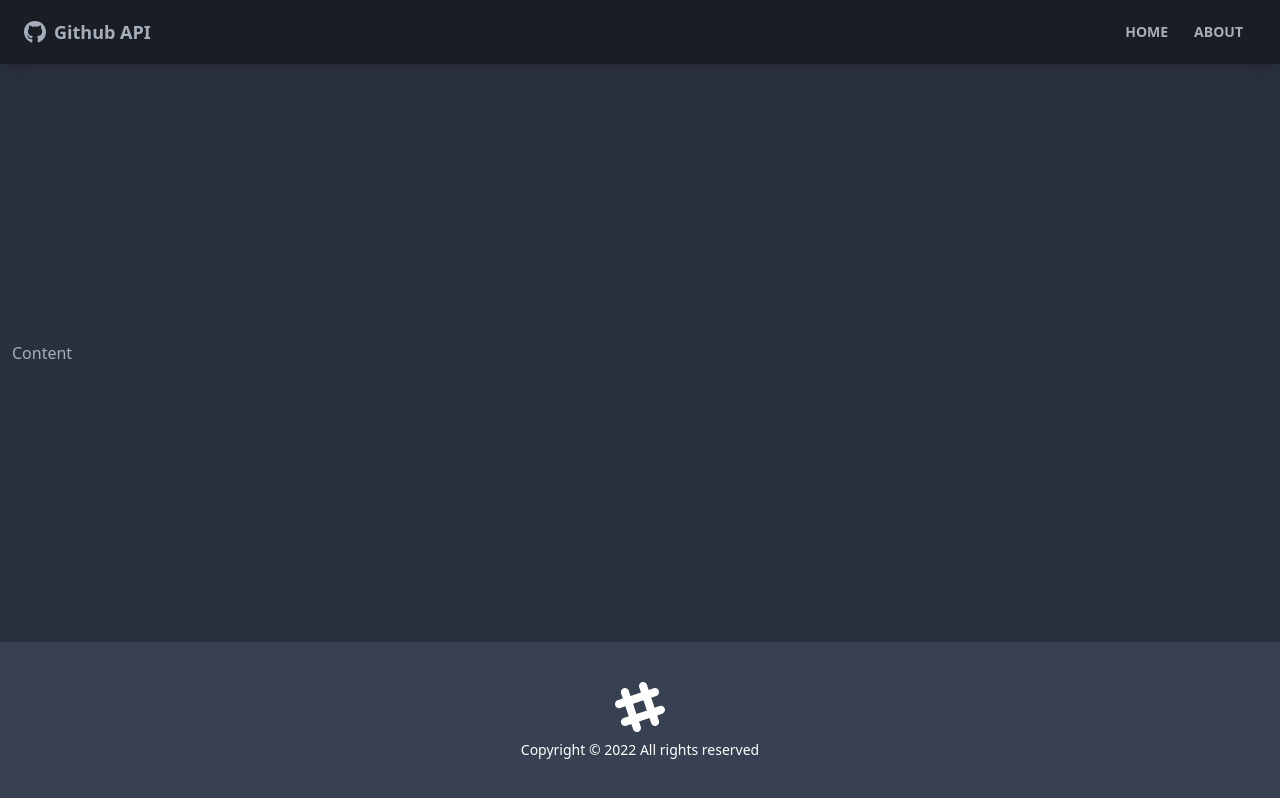
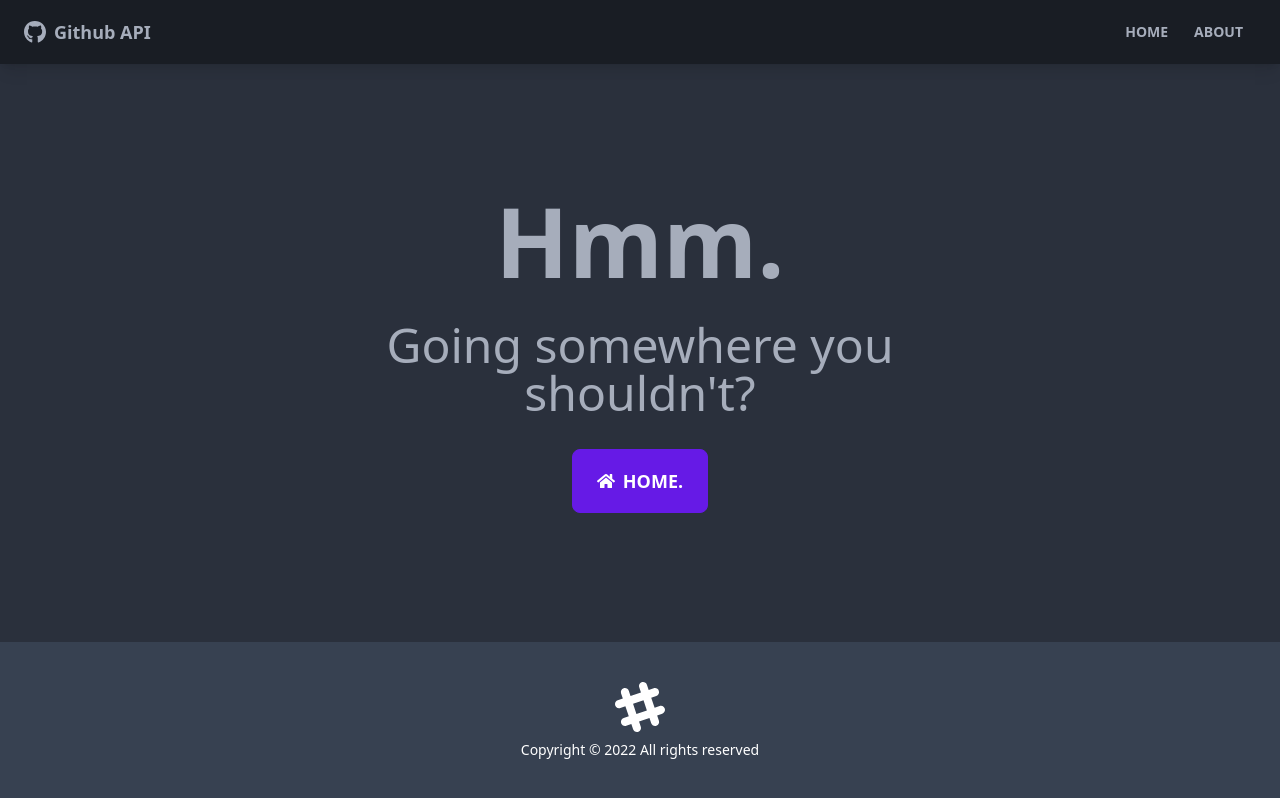
Before and after one commit to cuadchris/github_api, a React (Create React App) app: page /notfound in a window 1280 px wide. Built offline with nearby package versions, Linux system fonts and the light colour scheme.

Commit message:
routes + some pages set up

```diff
--- a/src/App.js
+++ b/src/App.js
@@ -1,6 +1,9 @@
-import { BrowserRouter } from "react-router-dom";
+import { BrowserRouter, Route, Routes } from "react-router-dom";
 import Footer from "./components/layout/Footer";
 import { NavBar } from "./components/layout/NavBar";
+import { About } from "./pages/About";
+import { Home } from "./pages/Home";
+import { NotFound } from "./pages/NotFound";
 
 function App() {
   return (
@@ -8,8 +11,15 @@
       <div className="flex flex-col justify-between h-screen">
         <NavBar />
 
-        <main className="container mx-auto px-3 pb-12">Content</main>
-        <Footer/>
+        <main className="container mx-auto px-3 pb-12">
+          <Routes>
+            <Route path="/" element={<Home />} />
+            <Route path="/about" element={<About />} />
+            <Route path="/notfound" element={<NotFound />} />
+            <Route path="/*" element={<NotFound />} />
+          </Routes>
+        </main>
+        <Footer />
       </div>
     </BrowserRouter>
   );
--- /dev/null
+++ b/src/pages/About.jsx
@@ -0,0 +1,12 @@
+
+
+export const About = () => {
+  return (
+    <div>
+        <h1 className="text-6xl mb-4">Github API</h1>
+        <p className='mb-4 text-2xl font-light'>
+        A React app that consumes Githubs API to search user profiles and view details. Enjoy.
+      </p>
+    </div>
+  )
+}
--- /dev/null
+++ b/src/pages/Home.jsx
@@ -0,0 +1,9 @@
+
+
+export const Home = () => {
+  return (
+    <div>
+        <h1 className="text-6xl">Welcome</h1>
+    </div>
+  )
+}
--- /dev/null
+++ b/src/pages/NotFound.jsx
@@ -0,0 +1,19 @@
+import { FaHome } from "react-icons/fa";
+import { Link } from "react-router-dom";
+
+export const NotFound = () => {
+  return (
+    <div className="hero">
+      <div className="text-center hero-content">
+        <div className="max-w-lg">
+          <h1 className="text-8xl font-bold mb-8">Hmm.</h1>
+          <p className="text-5xl mb-8">Going somewhere you shouldn't?</p>
+          <Link to="/" className="btn btn-primary btn-lg">
+            <FaHome className="mr-2" />
+            Home.
+          </Link>
+        </div>
+      </div>
+    </div>
+  );
+};
```
